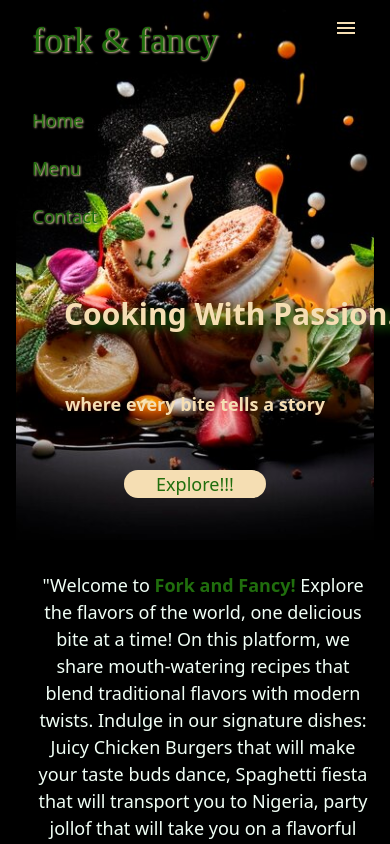
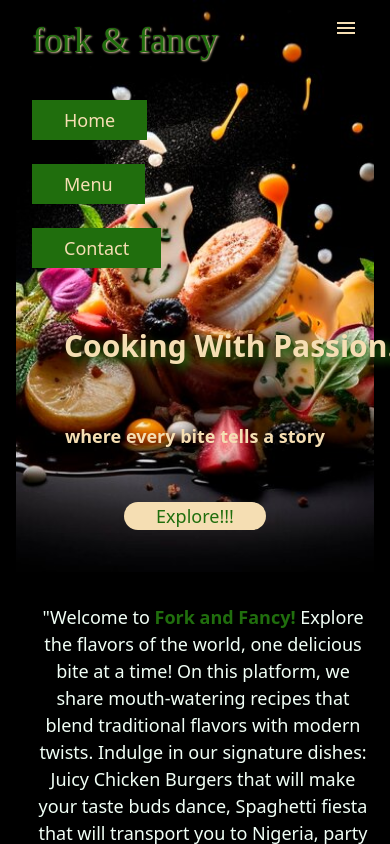
Before and after one commit to Anacodes-web/Recipe-website, a website: page index.html in a window 390 px wide. Both pictures are taken after a click on the element "menu". Shown: the top 844 px of the page. Drawn offline with nearby package versions, Linux system fonts and the light colour scheme; files that its build step writes are made by us from their sources; files whose address does not match are found by name; a web font is replaced by a local one.

Commit message:
added background to mobile view menu

```diff
--- a/index.html
+++ b/index.html
@@ -76,27 +76,27 @@
 
           <div class="menu hidden flex-1 md:hidden mt-8  w-full" id="nav-menu">
             <ul
-              class="flex flex-col justify-start items-start leading-12 mt-0 mb-6   text-green font-medium text-shadow-sm"
+              class="flex flex-col justify-start items-start leading-12 mt-0 mb-6 text-wheat font-medium box-shadow-lg rounded-md space-y-4"
             >
               <li>
                 <a
                   href="#"
                   target="top"
-
+                 class=" bg-green py-2 px-8 "
                   >Home</a
                 >
               </li>
               <li>
                 <a
                   href="#about"
-
+                  class=" bg-green py-2 px-8 "
                   >Menu</a
                 >
               </li>
               <li>
                 <a
                   href="#"
-
+                  class=" bg-green py-2 px-8 "
                   >Contact</a
                 >
               </li>
```
